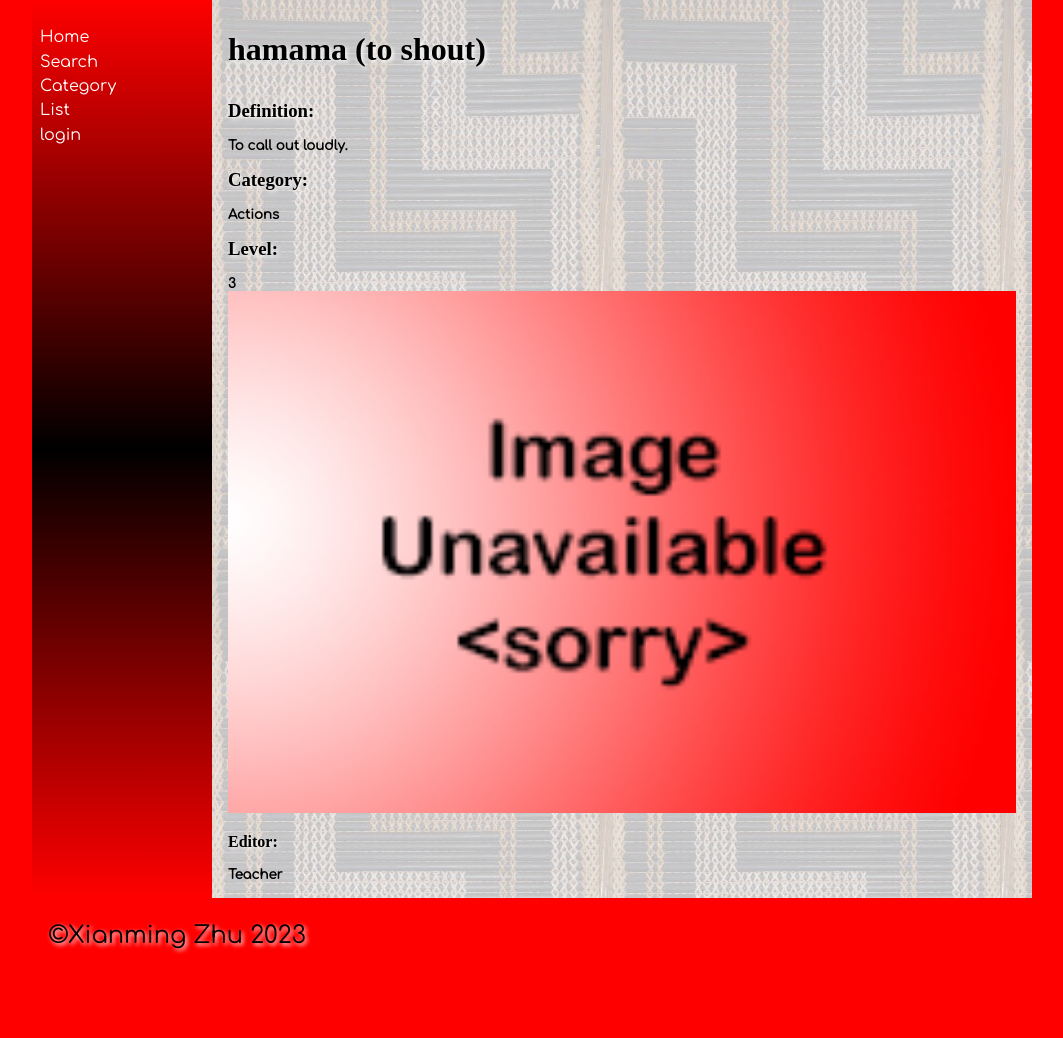
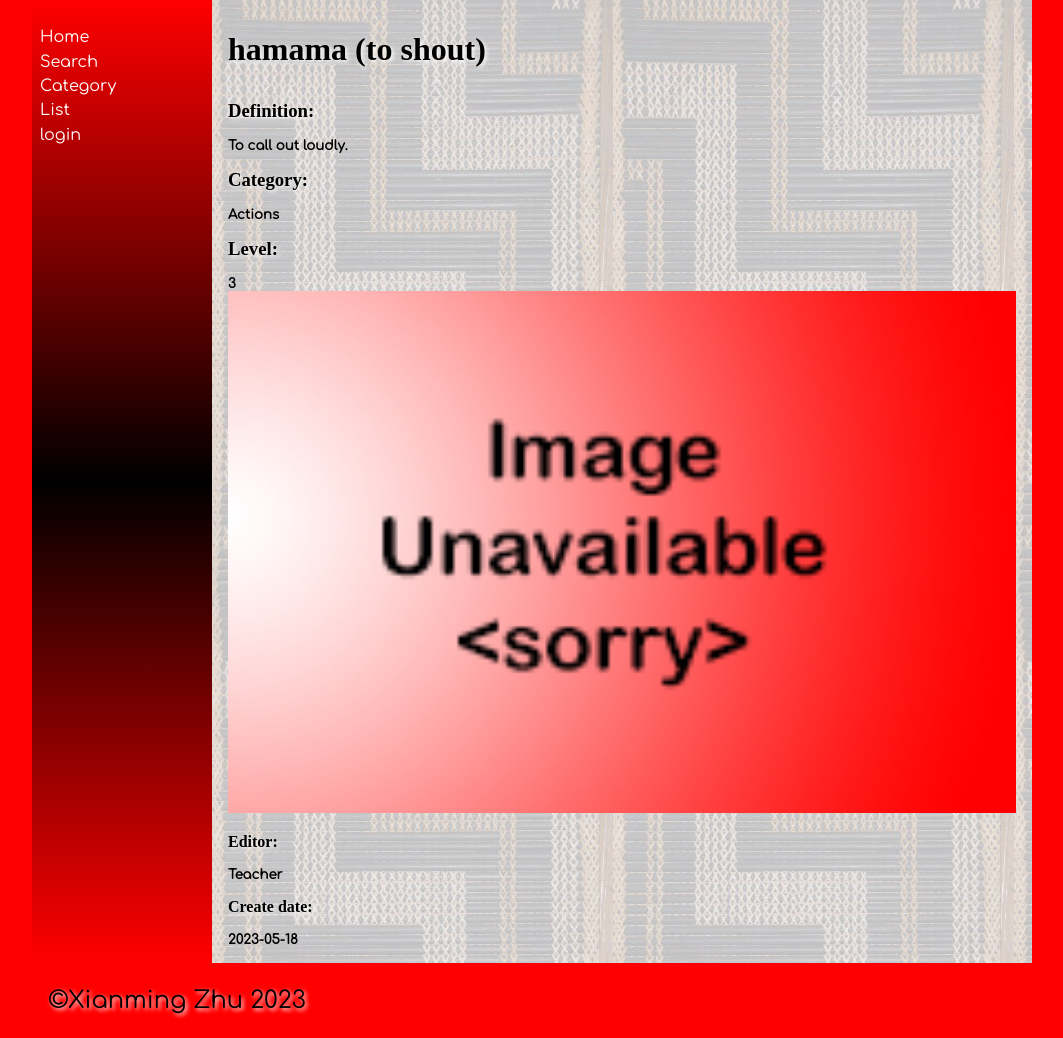
Before and after one commit to Aurora-Ming/Maori-Dictionary, a Flask app: page /word/1 in a window 1280 px wide. Shown: the part 102-1140 px from the top of the page, without its empty margins (108-1171 px from the left). Before the commit the page ends 1055 px from the top, so only its background shows below. Run offline with Flask 3, Linux system fonts and the light colour scheme; data comes from the database, SQL or seed files in the repository; some web fonts are replaced.

Commit message:
优化代码结构

```diff
--- a/app.py
+++ b/app.py
@@ -1,5 +1,6 @@
 import os
 import sqlite3
+from datetime import datetime
 from sqlite3 import Error
 from flask_bcrypt import Bcrypt
 from flask import Flask, render_template, request, redirect, session, app, g
@@ -216,9 +217,10 @@ def add_word():
     print(maori, english, cat_id, definition, level, editor_id)
     image = "noimage.png"
     # get word's data
-    db.execute("INSERT INTO vocab_list(Maori, English, cat_id, Definition, Level, editor_id,images)"
-               " VALUES (?, ?, ?,?, ?, ?,?)",
-               (maori, english, cat_id, definition, level, editor_id, image))
+    date = datetime.now().date()
+    db.execute("INSERT INTO vocab_list(Maori, English, cat_id, Definition, Level, editor_id,images,date)"
+               " VALUES (?, ?, ?,?, ?, ?,?,?)",
+               (maori, english, cat_id, definition, level, editor_id, image, date))
     db.commit()
     return redirect('/list')
 
--- a/templates/admin.html
+++ b/templates/admin.html
@@ -38,7 +38,7 @@
          <div class="form-label">Level:</div>
         <select id="Level" name="Level">
             {% for level in range(1,10) %}
-             <option value="1\{{ level }}">{{ level }}</option>
+             <option value="{{ level }}">{{ level }}</option>
             {% endfor %}
         </select><br>
     </div>
--- a/templates/word_detail.html
+++ b/templates/word_detail.html
@@ -16,6 +16,7 @@
     <h3>Level:</h3><h5>{{ word[4] }}</h5>
     <img src="/static/images/{{ word[7] }}">
     <h4>Editor:</h4><h5>{{ editor[0] }}</h5>
+    <h4>Create date:</h4><h5>{{ word[8] }}</h5>
   </body>
     {% if teacher_in %}
      <form method="POST" action="/word/{{ word['word_id'] }}/delete">
```
Also changed, not shown: dictionary.db.
